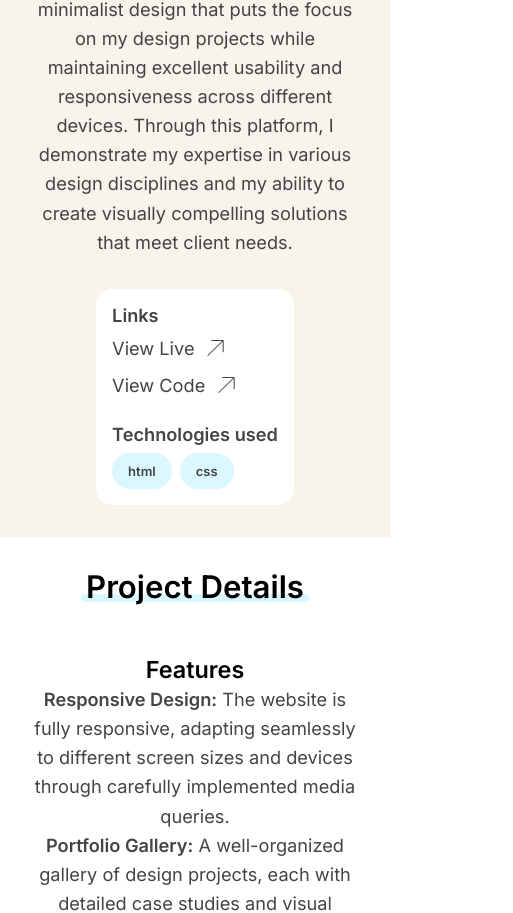
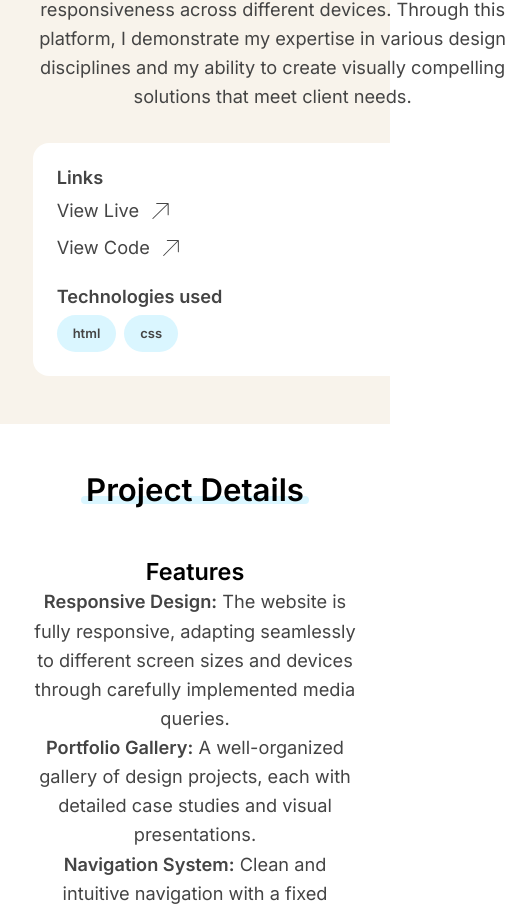
Before and after one commit to eburza/portfolio-emilia-burza, a React (Vite) app: page /project/graphic-design-portfolio in a window 390 px wide. Shown: the part 470-1383 px from the top of the page, 513 px wide, since content can reach past the window. Built offline with nearby package versions, Linux system fonts and the light colour scheme.

Commit message:
Fix padding issues in project page

```diff
--- a/src/css/base/responsive.scss
+++ b/src/css/base/responsive.scss
@@ -271,6 +271,10 @@
 
 // Project page
 .project-page {
+    .header-project {
+        padding: 12rem 12rem 6rem;
+    }
+
     .project-hero {
         margin-top: 1rem;
         display: grid;
@@ -297,6 +301,8 @@
     }
 
     .project-content {
+        padding: 6rem 12rem;
+
         .content-heading {
             align-self: flex-start;
         }
@@ -333,9 +339,28 @@
 
     }
 
+    @include respond-to(desktop) {
+        .header-project {
+            padding: 10rem 10.08rem;
+        }
+
+        .project-content {
+            padding: 5.04rem 10.08rem;
+        }
+    }
+
     @include respond-to(tablet) {
         .header-project {
-            padding: 10rem 3rem 3rem;
+            padding: 10rem 3.6rem 4.02rem;
+        }
+
+        .project-content {
+            padding: 4.02rem 3.6rem;
+
+            .content-heading {
+                align-self:  center;
+                text-align: center;
+            }
         }
 
         .project-hero {
@@ -351,20 +376,11 @@
             }
 
             .hero-data {
-                min-width: unset;
+                min-width: 30rem;
                 justify-self: center;
             }
 
             .hero-summary {
-                text-align: center;
-            }
-        }
-
-        .project-content {
-            padding: 3rem;
-
-            .content-heading {
-                align-self:  center;
                 text-align: center;
             }
         }
@@ -376,6 +392,12 @@
                 "frame2";
 
             &:nth-child(even) {
+                grid-template-areas:
+                    "frame1"
+                    "frame2";
+            }
+
+            &:nth-child(odd) {
                 grid-template-areas:
                     "frame1"
                     "frame2";
@@ -409,18 +431,20 @@
 
     @include respond-to(mobile) {
         .header-project {
-            padding: 10rem 2rem 2rem;
-        }
+            padding: 10rem 2.04rem 3rem;
 
-        .project-hero {
-            .hero-data {
-                padding: 1rem;
+            .project-hero {
+                .hero-data {
+                    width: 80%;
+                    padding: 1.5rem;
+                }
             }
         }
 
         .project-content {
-            padding: 2rem;
+            padding: 3rem 2.04rem;
         }
+
     }
 }
 
--- a/src/css/components/project-page.scss
+++ b/src/css/components/project-page.scss
@@ -4,12 +4,12 @@
 }
 
 .header-project {
-    padding: 12rem 5rem 5rem;;
+    // padding: 12rem 5rem 5rem;
     background-color: $old-lace;
 }
 
 .project-content {
-    padding: 5rem;
+    // padding: 5rem;
     @include display-flex(column, center, center, 2rem);
 }
 
@@ -30,17 +30,14 @@
 
     .hero-summary {
         @include display-flex(column, initial, flex-start, 1rem);
-
-        // .project-summary{
-        //     max-width: 60ch;
-        // }
     }
 
     .hero-data {
         @include display-flex(column, initial, flex-start, 1.5rem);
+        min-width: 10rem;
         background-color: $white;
         border-radius: 1rem;
-        padding: 1.5rem;
+        padding: 2rem;
 
         .heading-s,
         .text-paragraph {
@@ -77,7 +74,4 @@
 
         }
     }
-
-
-
 }
--- a/src/css/styles.css
+++ b/src/css/styles.css
@@ -259,6 +259,9 @@
   }
 }
 
+.project-page .header-project {
+  padding: 12rem 12rem 6rem;
+}
 .project-page .project-hero {
   margin-top: 1rem;
   display: grid;
@@ -278,6 +281,9 @@
   justify-self: end;
   min-width: 30rem;
 }
+.project-page .project-content {
+  padding: 6rem 12rem;
+}
 .project-page .project-content .content-heading {
   align-self: flex-start;
 }
@@ -302,9 +308,24 @@
 .project-page .project-details-element .project-details-img-container {
   padding: 1rem;
 }
-@media screen and (max-width: 1350px) {
+@media screen and (max-width: 1650px) {
   .project-page .header-project {
-    padding: 10rem 3rem 3rem;
+    padding: 10rem 10.08rem;
+  }
+  .project-page .project-content {
+    padding: 5.04rem 10.08rem;
+  }
+}
+@media screen and (max-width: 1350px) {
+  .project-page .header-project {
+    padding: 10rem 3.6rem 4.02rem;
+  }
+  .project-page .project-content {
+    padding: 4.02rem 3.6rem;
+  }
+  .project-page .project-content .content-heading {
+    align-self: center;
+    text-align: center;
   }
   .project-page .project-hero {
     grid-template-columns: 1fr;
@@ -315,17 +336,10 @@
     justify-self: center;
   }
   .project-page .project-hero .hero-data {
-    min-width: unset;
+    min-width: 30rem;
     justify-self: center;
   }
   .project-page .project-hero .hero-summary {
-    text-align: center;
-  }
-  .project-page .project-content {
-    padding: 3rem;
-  }
-  .project-page .project-content .content-heading {
-    align-self: center;
     text-align: center;
   }
   .project-page .project-details-element {
@@ -333,6 +347,9 @@
     grid-template-areas: "frame1" "frame2";
   }
   .project-page .project-details-element:nth-child(even) {
+    grid-template-areas: "frame1" "frame2";
+  }
+  .project-page .project-details-element:nth-child(odd) {
     grid-template-areas: "frame1" "frame2";
   }
   .project-page .project-details-element .frame-1,
@@ -357,13 +374,14 @@
 }
 @media screen and (max-width: 690px) {
   .project-page .header-project {
-    padding: 10rem 2rem 2rem;
-  }
-  .project-page .project-hero .hero-data {
-    padding: 1rem;
+    padding: 10rem 2.04rem 3rem;
+  }
+  .project-page .header-project .project-hero .hero-data {
+    width: 80%;
+    padding: 1.5rem;
   }
   .project-page .project-content {
-    padding: 2rem;
+    padding: 3rem 2.04rem;
   }
 }
 
@@ -1405,12 +1423,10 @@ footer {
 }
 
 .header-project {
-  padding: 12rem 5rem 5rem;
   background-color: #F8F3EB;
 }
 
 .project-content {
-  padding: 5rem;
   display: flex;
   flex-direction: column;
   justify-content: center;
@@ -1452,9 +1468,10 @@ footer {
   justify-content: initial;
   align-items: flex-start;
   gap: 1.5rem;
+  min-width: 10rem;
   background-color: #fff;
   border-radius: 1rem;
-  padding: 1.5rem;
+  padding: 2rem;
 }
 .project-hero .hero-data .heading-s,
 .project-hero .hero-data .text-paragraph {
```
Also changed, not shown: 1 other file (tests, documents, lock files or other folders).
